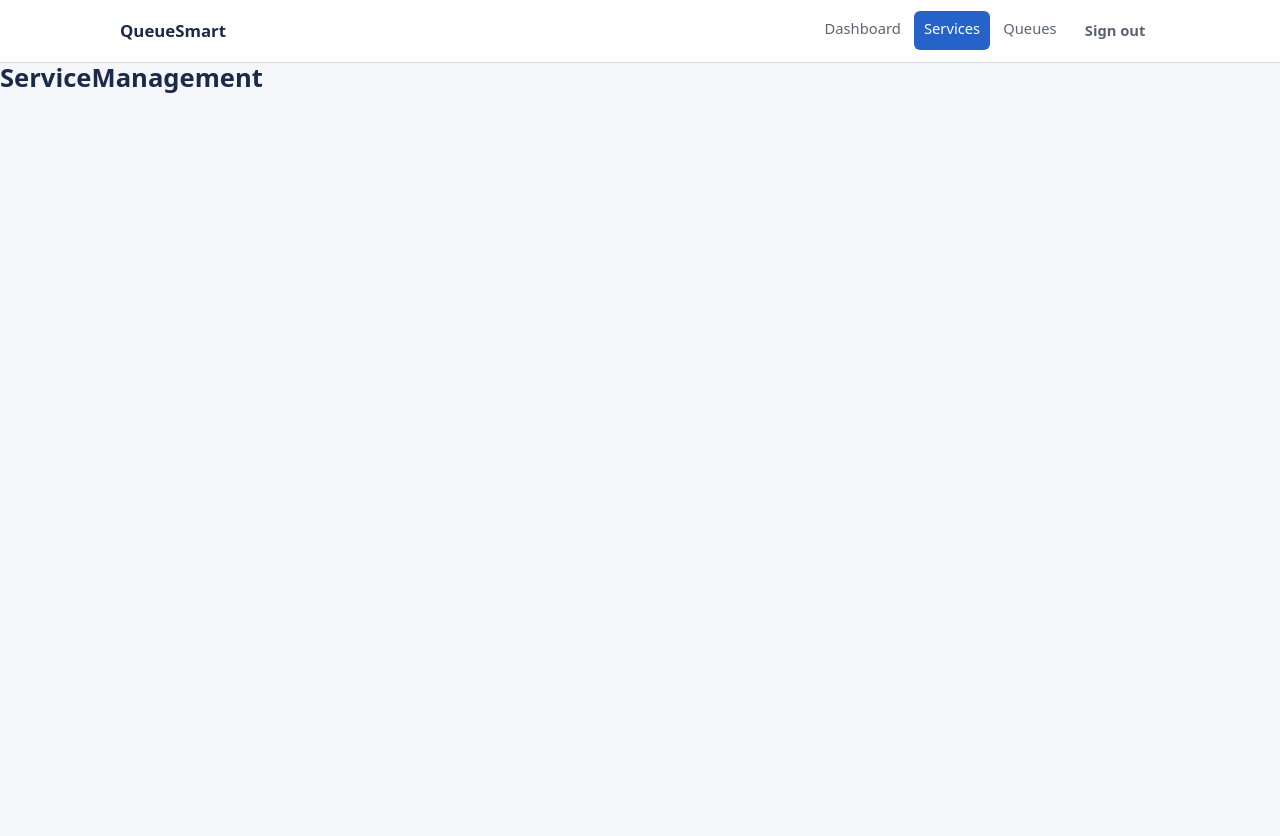
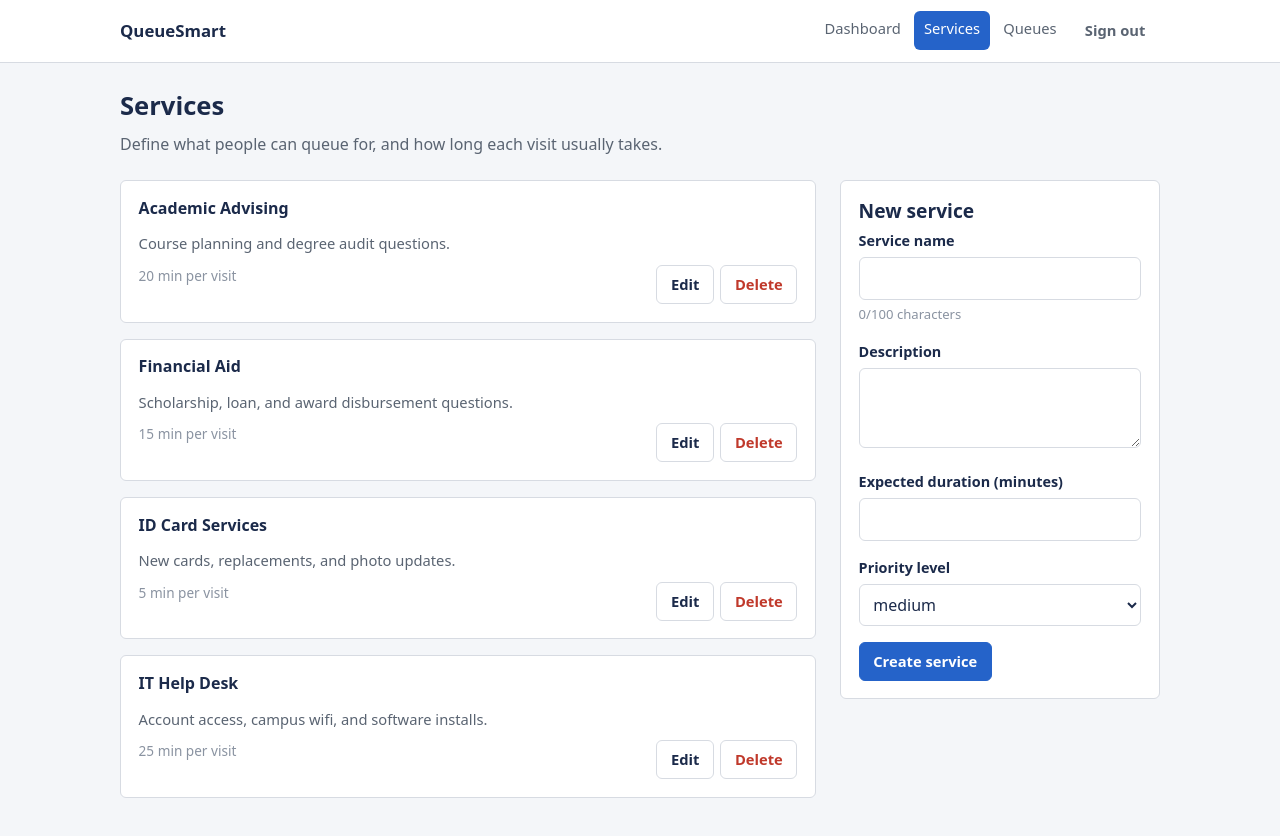
Before and after one commit to cmatala/QueueSmart, a React (Vite) app: page /admin/services in a window 1280 px wide. Shown: the top 836 px of the page. Before the commit the page ends 800 px from the top, so only its background shows below. Built offline with nearby package versions, Linux system fonts and the light colour scheme; sample sign-in values are in the browser's storage.

Commit message:
Add service management with field validation

```diff
--- a/src/pages/ServiceManagement.jsx
+++ b/src/pages/ServiceManagement.jsx
@@ -1,6 +1,195 @@
 // OWNER: Celestin
-// TODO: see the A2 plan for what this screen must do.
+// Create and edit services, with the validation the assignment requires.
 
-export default function ServiceManagement() {
-  return <h1>ServiceManagement</h1>;
+import { useState } from 'react';
+import StatusBadge from '../components/StatusBadge';
+import { PRIORITIES } from '../data/mockData';
+import { isRequired, maxLength, isPositiveNumber, firstError } from '../utils/validation';
+
+const NAME_MAX = 100;
+const BLANK = { name: '', description: '', expectedDuration: '', priority: 'medium' };
+
+export default function ServiceManagement({ services, setServices, setEntries }) {
+  const [form, setForm] = useState(BLANK);
+  const [editingId, setEditingId] = useState(null);
+  const [errors, setErrors] = useState({});
+  const [saved, setSaved] = useState('');
+
+  const update = (field) => (event) => {
+    setForm({ ...form, [field]: event.target.value });
+    if (errors[field]) setErrors({ ...errors, [field]: undefined });
+    setSaved('');
+  };
+
+  const reset = () => {
+    setEditingId(null);
+    setForm(BLANK);
+    setErrors({});
+  };
+
+  const startEdit = (service) => {
+    setEditingId(service.id);
+    setForm({
+      name: service.name,
+      description: service.description,
+      expectedDuration: String(service.expectedDuration),
+      priority: service.priority,
+    });
+    setErrors({});
+    setSaved('');
+  };
+
+  const remove = (service) => {
+    setServices(services.filter((s) => s.id !== service.id));
+    // Anyone queued for a deleted service loses their place.
+    setEntries((current) => current.filter((e) => e.serviceId !== service.id));
+    if (editingId === service.id) reset();
+    setSaved(`${service.name} deleted.`);
+  };
+
+  const handleSubmit = (event) => {
+    event.preventDefault();
+
+    const found = {
+      name: firstError(
+        isRequired(form.name, 'Service name'),
+        maxLength(form.name, NAME_MAX, 'Service name'),
+      ),
+      description: isRequired(form.description, 'Description'),
+      expectedDuration: isPositiveNumber(form.expectedDuration, 'Duration'),
+    };
+
+    const real = Object.fromEntries(
+      Object.entries(found).filter(([, message]) => message !== null),
+    );
+
+    if (Object.keys(real).length > 0) {
+      setErrors(real);
+      return;
+    }
+
+    const clean = {
+      name: form.name.trim(),
+      description: form.description.trim(),
+      expectedDuration: Number(form.expectedDuration),
+      priority: form.priority,
+    };
+
+    if (editingId) {
+      setServices(services.map((s) => (s.id === editingId ? { ...s, ...clean } : s)));
+      setSaved(`${clean.name} updated.`);
+    } else {
+      setServices([...services, { ...clean, id: `s${Date.now()}`, isOpen: true }]);
+      setSaved(`${clean.name} created.`);
+    }
+
+    reset();
+  };
+
+  return (
+    <div className="shell">
+      <div className="page-head">
+        <div>
+          <h1>Services</h1>
+          <p>Define what people can queue for, and how long each visit usually takes.</p>
+        </div>
+      </div>
+
+      <div className="split">
+        <section className="stack">
+          {services.length === 0 ? (
+            <div className="empty">No services yet. Create one using the form.</div>
+          ) : (
+            services.map((service) => (
+              <article className="card" key={service.id}>
+                <div className="card-head">
+                  <h3>{service.name}</h3>
+                  <StatusBadge value={service.priority} />
+                </div>
+                <p className="muted" style={{ margin: '.2rem 0 .6rem' }}>
+                  {service.description}
+                </p>
+                <div className="card-head" style={{ marginBottom: 0 }}>
+                  <span className="faint">{service.expectedDuration} min per visit</span>
+                  <div className="btn-row">
+                    <button type="button" onClick={() => startEdit(service)}>Edit</button>
+                    <button type="button" className="btn-danger" onClick={() => remove(service)}>
+                      Delete
+                    </button>
+                  </div>
+                </div>
+              </article>
+            ))
+          )}
+        </section>
+
+        <aside>
+          <form className="card" onSubmit={handleSubmit} noValidate>
+            <h2>{editingId ? 'Edit service' : 'New service'}</h2>
+
+            <div className="field">
+              <label htmlFor="svc-name">Service name</label>
+              <input
+                id="svc-name"
+                type="text"
+                value={form.name}
+                onChange={update('name')}
+                aria-invalid={Boolean(errors.name)}
+              />
+              {errors.name
+                ? <span className="error">{errors.name}</span>
+                : <span className="hint">{form.name.length}/{NAME_MAX} characters</span>}
+            </div>
+
+            <div className="field">
+              <label htmlFor="svc-desc">Description</label>
+              <textarea
+                id="svc-desc"
+                value={form.description}
+                onChange={update('description')}
+                aria-invalid={Boolean(errors.description)}
+              />
+              {errors.description && <span className="error">{errors.description}</span>}
+            </div>
+
+            <div className="field">
+              <label htmlFor="svc-duration">Expected duration (minutes)</label>
+              <input
+                id="svc-duration"
+                type="number"
+                min="1"
+                step="1"
+                value={form.expectedDuration}
+                onChange={update('expectedDuration')}
+                aria-invalid={Boolean(errors.expectedDuration)}
+              />
+              {errors.expectedDuration && (
+                <span className="error">{errors.expectedDuration}</span>
+              )}
+            </div>
+
+            <div className="field">
+              <label htmlFor="svc-priority">Priority level</label>
+              <select id="svc-priority" value={form.priority} onChange={update('priority')}>
+                {PRIORITIES.map((level) => (
+                  <option key={level} value={level}>{level}</option>
+                ))}
+              </select>
+            </div>
+
+            <div className="btn-row">
+              <button type="submit" className="btn-primary">
+                {editingId ? 'Save changes' : 'Create service'}
+              </button>
+              {editingId && (
+                <button type="button" className="btn-quiet" onClick={reset}>Cancel</button>
+              )}
+            </div>
+
+            {saved && <p className="hint" style={{ marginTop: '.8rem' }}>{saved}</p>}
+          </form>
+        </aside>
+      </div>
+    </div>
+  );
 }
```
